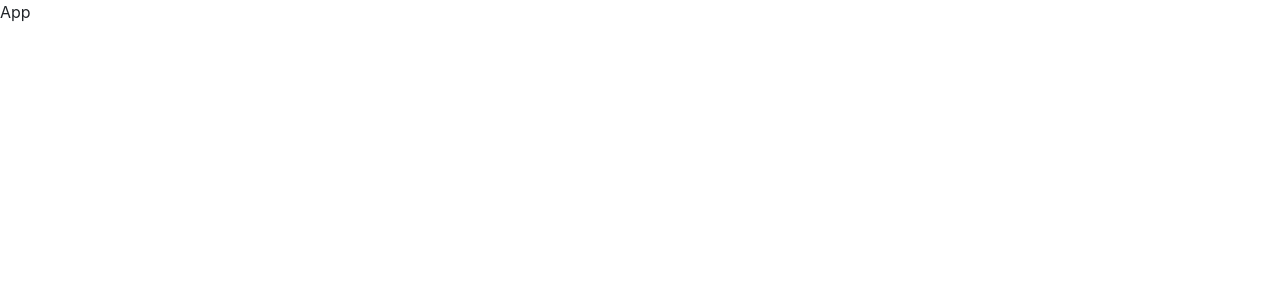
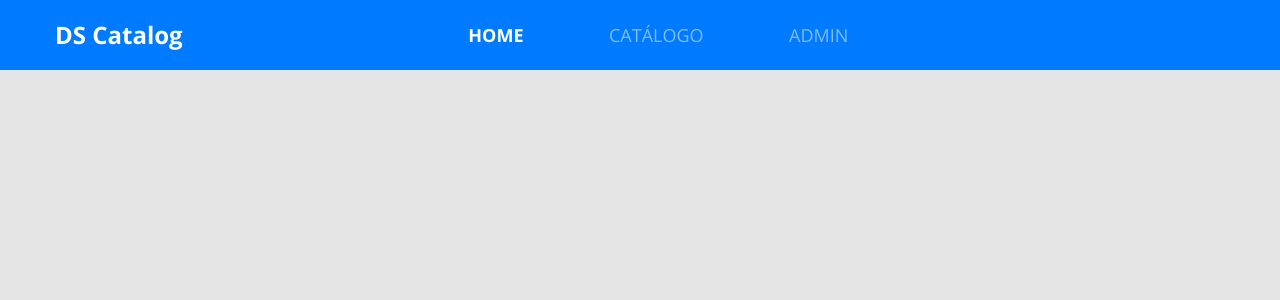
Before and after one commit to guzmandp/dscatalog-bootcamp-devsuperior, a React (Create React App) app in the folder front-web/: page / in a window 1280 px wide. Shown: the top 300 px of the page. Built offline with nearby package versions, Linux system fonts and the light colour scheme.

Commit message:
Add Navbar

```diff
--- a/front-web/package.json
+++ b/front-web/package.json
@@ -11,7 +11,7 @@
     "@types/react": "^16.9.53",
     "@types/react-dom": "^16.9.8",
     "bootstrap": "^4.6.0",
-    "node-sass": "^5.0.0",
+    "node-sass": "4.14.1",
     "react": "^17.0.1",
     "react-dom": "^17.0.1",
     "react-scripts": "4.0.1",
--- a/front-web/src/App.tsx
+++ b/front-web/src/App.tsx
@@ -1,13 +1,11 @@
 import React from 'react';
-
+import './core/assets/styles/custom.scss';
+import './app.scss';
+import Navbar from './core/components/Navbar';
 
 const App = () => {
-    return  (
-       <div>
-           App
-       </div>
-
-
+    return (
+        <Navbar/>
     );
 }
 
--- /dev/null
+++ b/front-web/src/app.scss
@@ -0,0 +1,23 @@
+@import url('https://fonts.googleapis.com/css2?family=Open+Sans:wght@400;700&display=swap');
+
+* {
+  font-family: 'Open Sans', sans-serif;
+}
+
+h1, h2, h3, h4, h5, h6 {
+  margin-bottom: 0;
+  font-weight: 700;
+}
+
+ul {
+  list-style-type: none;
+  margin-bottom: 0;
+  padding-left: 0;
+}
+
+a {
+  &:hover {
+    text-decoration: none;
+    color: unset;
+  }
+}
--- /dev/null
+++ b/front-web/src/core/assets/styles/custom.scss
@@ -0,0 +1,8 @@
+$themes-colors:(
+"primary": #407BFF
+);
+
+$body-bg: #E5E5E5;
+$body-color: #263238;
+
+@import '~bootstrap/scss/bootstrap.scss';
--- /dev/null
+++ b/front-web/src/core/components/Navbar/index.tsx
@@ -0,0 +1,34 @@
+import React from 'react';
+import './styles.scss';
+
+const Navbar = () => (
+    <nav className="row bg-primary main-nav">
+        <div className="col-2">
+            <a href="link" className="nav-logo-text">
+                <h4>DS Catalog</h4>
+            </a>
+        </div>
+        <div className="col-6 offset-2">
+            <ul className="main-menu">
+                <li>
+                    <a href="link" className = 'active'>
+                        HOME
+                </a>
+                </li>
+                <li>
+                    <a href="link">
+                        CATÁLOGO
+                </a>
+                </li>
+                <li>
+                    <a href="link">
+                        ADMIN
+                </a>
+                </li>
+            </ul>
+        </div>
+    </nav>
+
+);
+
+export default Navbar;
--- /dev/null
+++ b/front-web/src/core/components/Navbar/styles.scss
@@ -0,0 +1,33 @@
+.main-nav{
+    height: 70px;
+    color: #ffffff;
+    align-items: center;
+    padding-left: 40px;
+    margin-left: 0;
+    margin-right: 0;
+
+}
+
+.nav-logo-text{
+    color: #ffffff;
+}
+
+.main-menu{
+display: flex;
+font-size: 18px;
+width: 380px;
+justify-content: space-between;
+
+a{
+    font-style: normal;
+    color: rgba( 255, 255, 255, 0.5);
+
+    &.active{
+        font-weight: bold;
+        color: #ffffff;
+    }
+    &:hover{
+        color: #ffffff;
+    }
+}
+}
--- a/front-web/src/index.tsx
+++ b/front-web/src/index.tsx
@@ -1,6 +1,5 @@
 import React from 'react';
 import ReactDOM from 'react-dom';
-import 'bootstrap/dist/css/bootstrap.css';
 import App from './App';
 // Put any other imports below so that CSS from your
 // components takes precedence over default styles.
```
Also changed, not shown: 2 other files (tests, documents, lock files or other folders).
